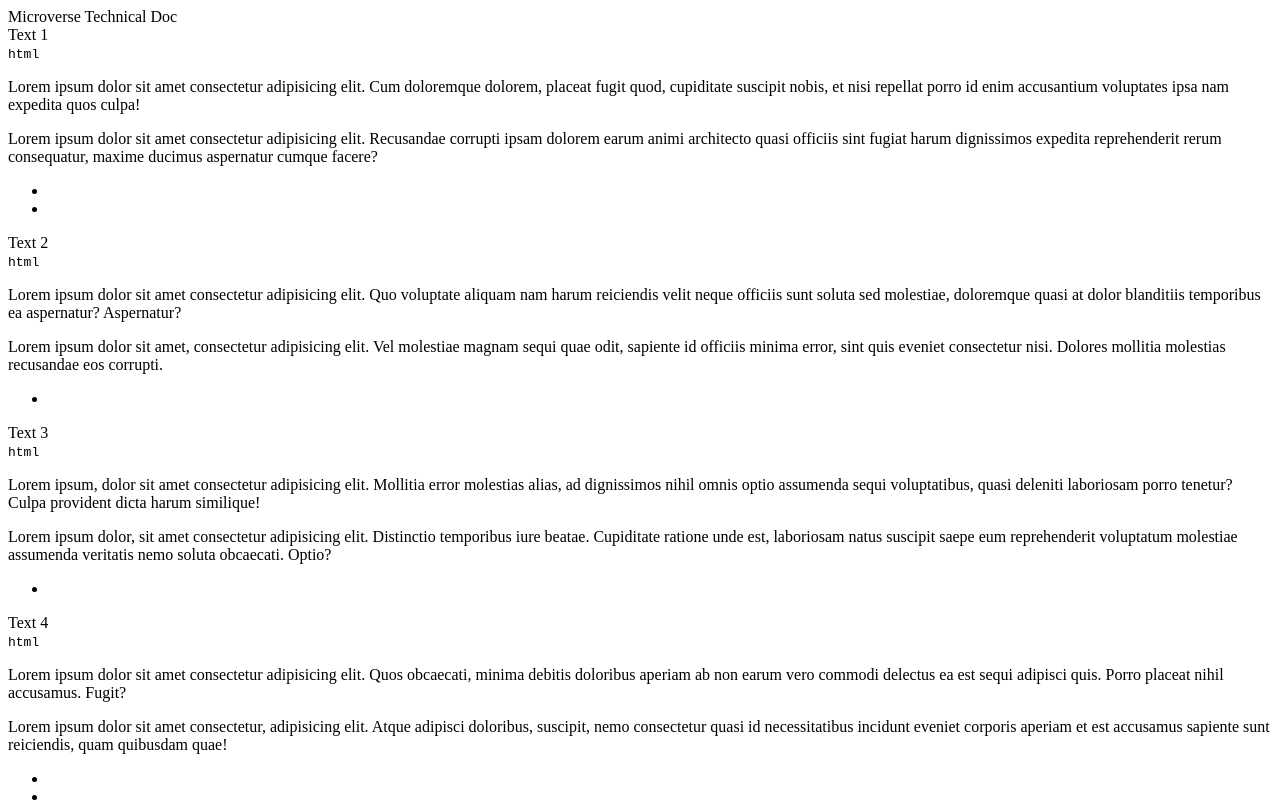
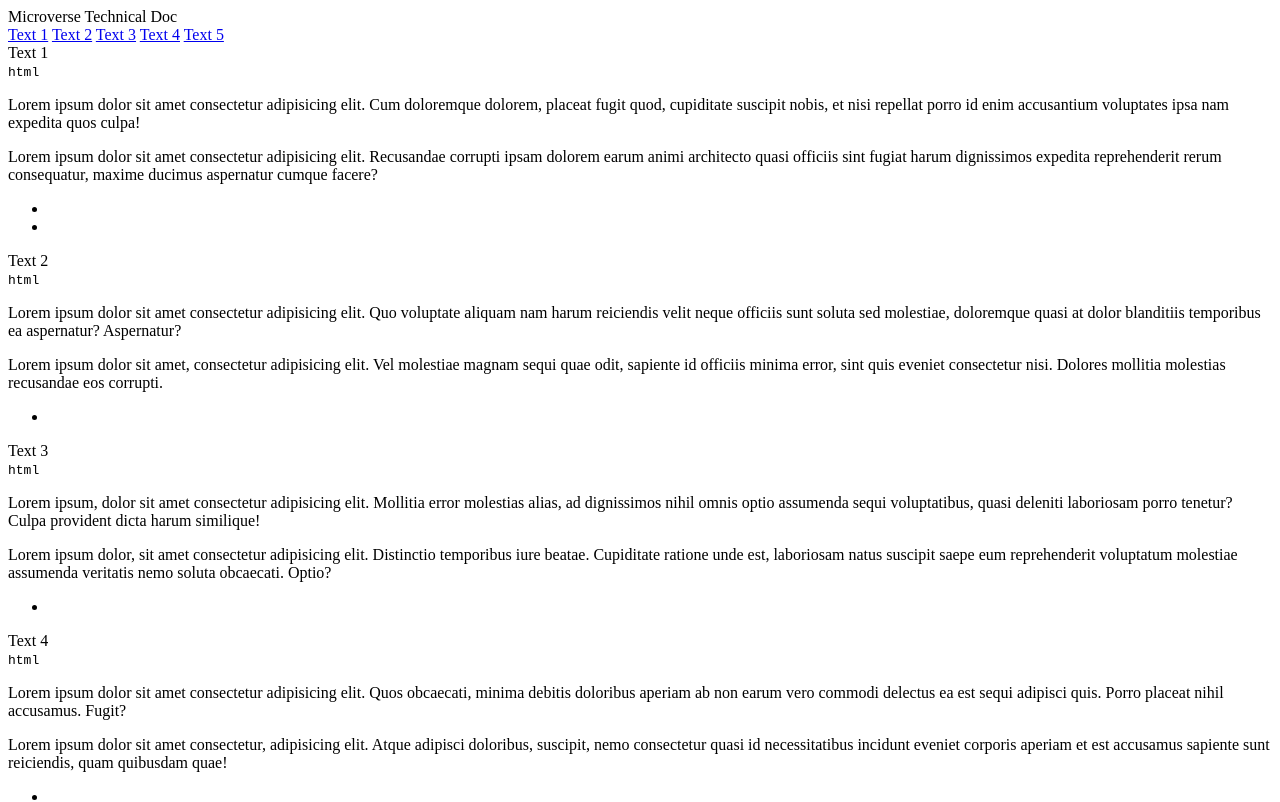
Before and after one commit to itsmraga-hub/MicroverseTributepage, a plain HTML site: page index.html in a window 1280 px wide. Shown: the top 802 px of the page. Drawn offline with Linux system fonts and the light colour scheme.

Commit message:
worked on user stories 9 to 12

```diff
--- a/index.html
+++ b/index.html
@@ -24,6 +24,11 @@
     <main id="main-doc">
       <nav id="navbar">
         <header id="microverse_technical_doc">Microverse Technical Doc</header>
+        <a href="#Text_1" class="nav-link">Text 1</a>
+        <a href="#Text_2" class="nav-link">Text 2</a>
+        <a href="#Text_3" class="nav-link">Text 3</a>
+        <a href="#Text_4" class="nav-link">Text 4</a>
+        <a href="#Text_5" class="nav-link">Text 5</a>
       </nav>
       <section class="main-section" id="Text_1">
         <header>Text 1</header>
```
